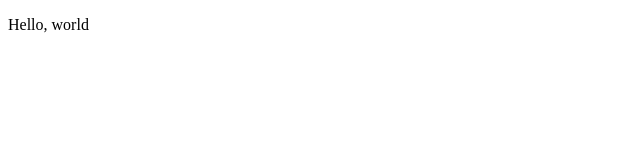
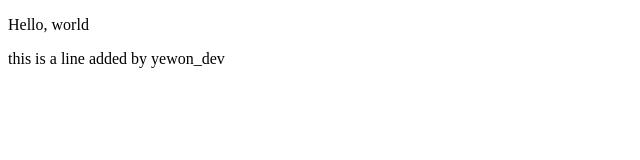
Before and after one commit to Ywlee71632/gitHubTest, a plain HTML site: page index.html in a window 1280 px wide. Shown: the whole page, without its empty margins (0-640 px from the left). Drawn offline with Linux system fonts and the light colour scheme.

Commit message:
added yewon

```diff
--- a/index.html
+++ b/index.html
@@ -9,6 +9,7 @@
 <body>
 
   <p>Hello, world</p>
+  <p>this is a line added by yewon_dev</p>
 
 </body>
 
```
